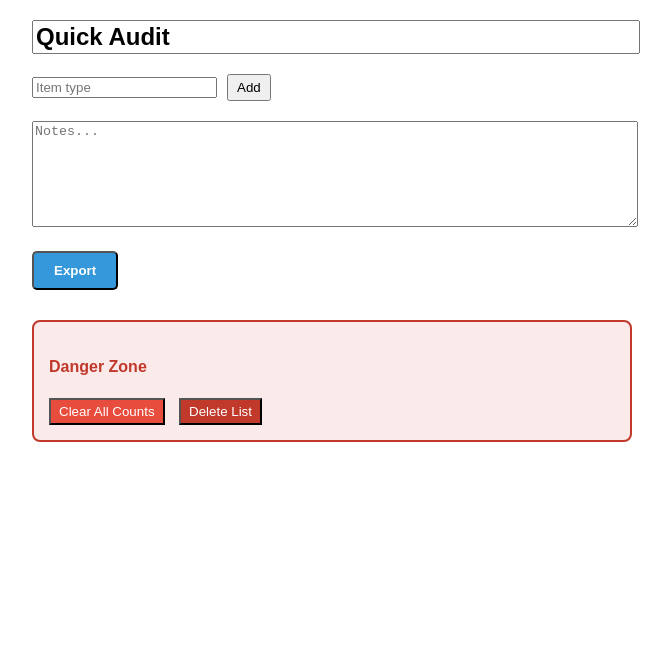
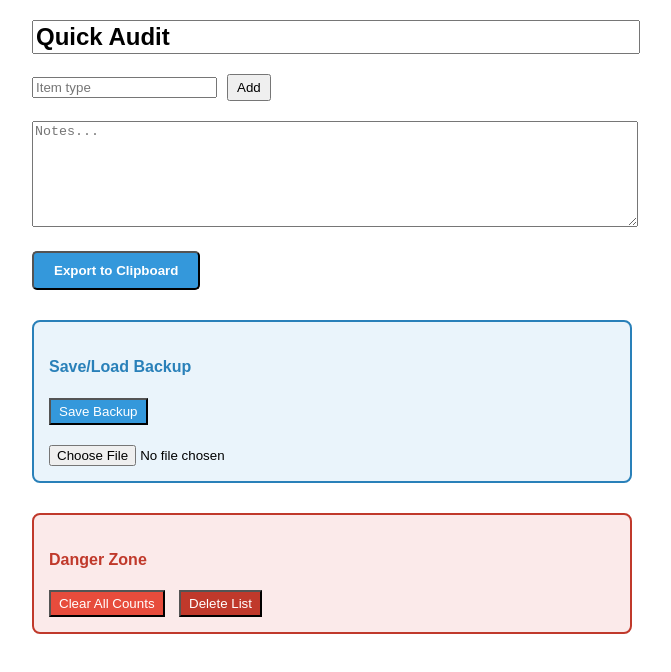
Before and after one commit to NikoSardas/quick-audit-web, a website: page index.html in a window 1280 px wide. Shown: the whole page, without its empty margins (308-979 px from the left). Drawn offline with Linux system fonts and the light colour scheme.

Commit message:
save/load

```diff
--- a/index.html
+++ b/index.html
@@ -76,10 +76,35 @@
           border-radius: 5px;
         "
       >
-        Export
+        Export to Clipboard
       </button>
     </div>
 
+    <div
+      class="backup-zone"
+      style="
+        margin-top: 30px;
+        padding: 15px;
+        border: 2px solid #2980b9;
+        background: #eaf4fb;
+        border-radius: 8px;
+      "
+    >
+      <h4 style="color: #2980b9">Save/Load Backup</h4>
+      <button
+        class="btn"
+        onclick="downloadData()"
+        style="background-color: #3498db; color: white; margin-bottom: 10px;"
+      >
+        Save Backup
+      </button>
+      <input
+        type="file"
+        id="fileInput"
+        onchange="loadData(event)"
+        style="display: block; margin-top: 10px;"
+      />
+    </div>
     <div
       class="danger-zone"
       style="
@@ -220,6 +245,40 @@
           list.appendChild(row);
         }
       }
+
+      function downloadData() {
+        const data = {
+          items,
+          notes,
+          auditTitle,
+        };
+        const blob = new Blob([JSON.stringify(data)], {
+          type: 'application/json',
+        });
+        const url = URL.createObjectURL(blob);
+        const a = document.createElement('a');
+        a.href = url;
+        const now = new Date();
+        const dateString = now.toISOString().split('T')[0]; // e.g., "2024-05-20"
+        a.download = `${auditTitle} ${dateString}.json`;
+        a.click();
+        URL.revokeObjectURL(url);
+      }
+
+      function loadData(event) {
+        const file = event.target.files[0];
+        if (!file) return;
+
+        const reader = new FileReader();
+        reader.onload = (e) => {
+          const loadedData = JSON.parse(e.target.result);
+          items = loadedData.items || {};
+          notes = loadedData.notes || '';
+          auditTitle = loadedData.auditTitle || 'Quick Audit';
+          saveAndRender();
+        };
+        reader.readAsText(file);
+      }
     </script>
   </body>
 </html>
```
